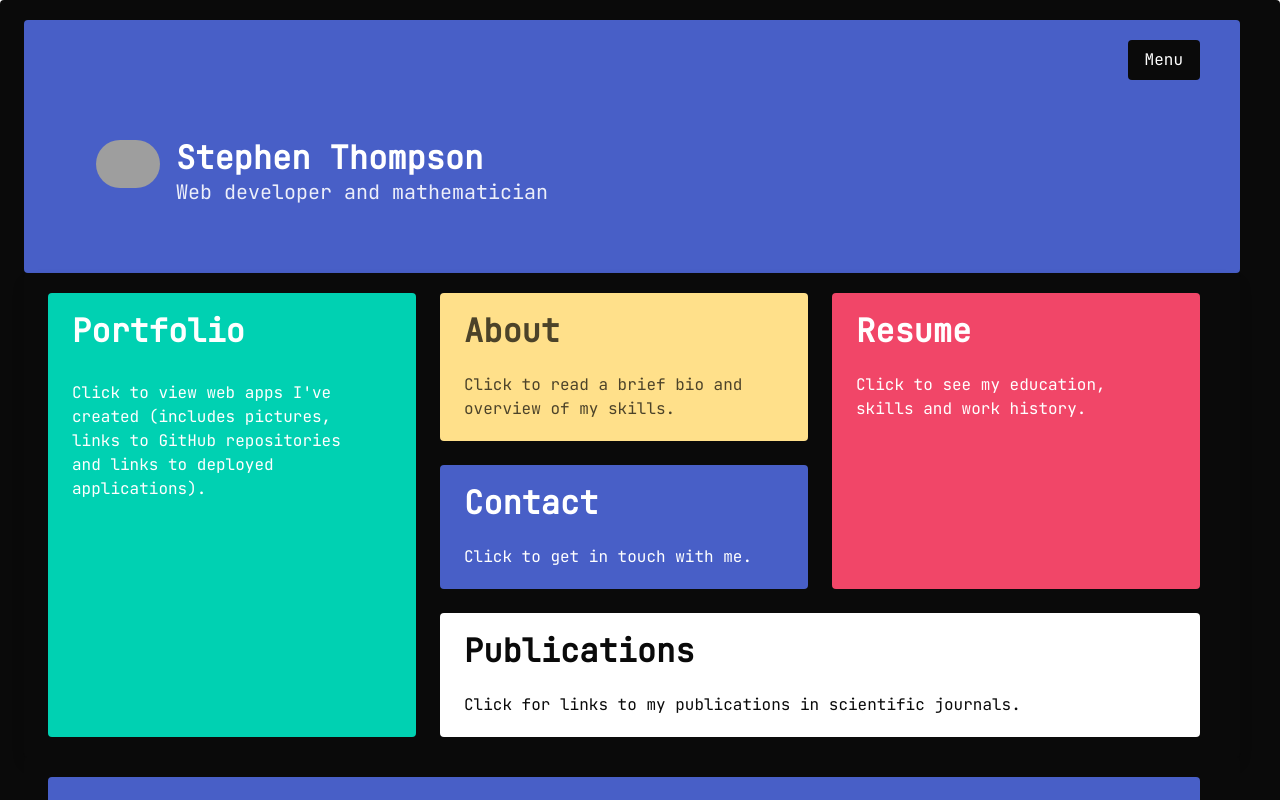
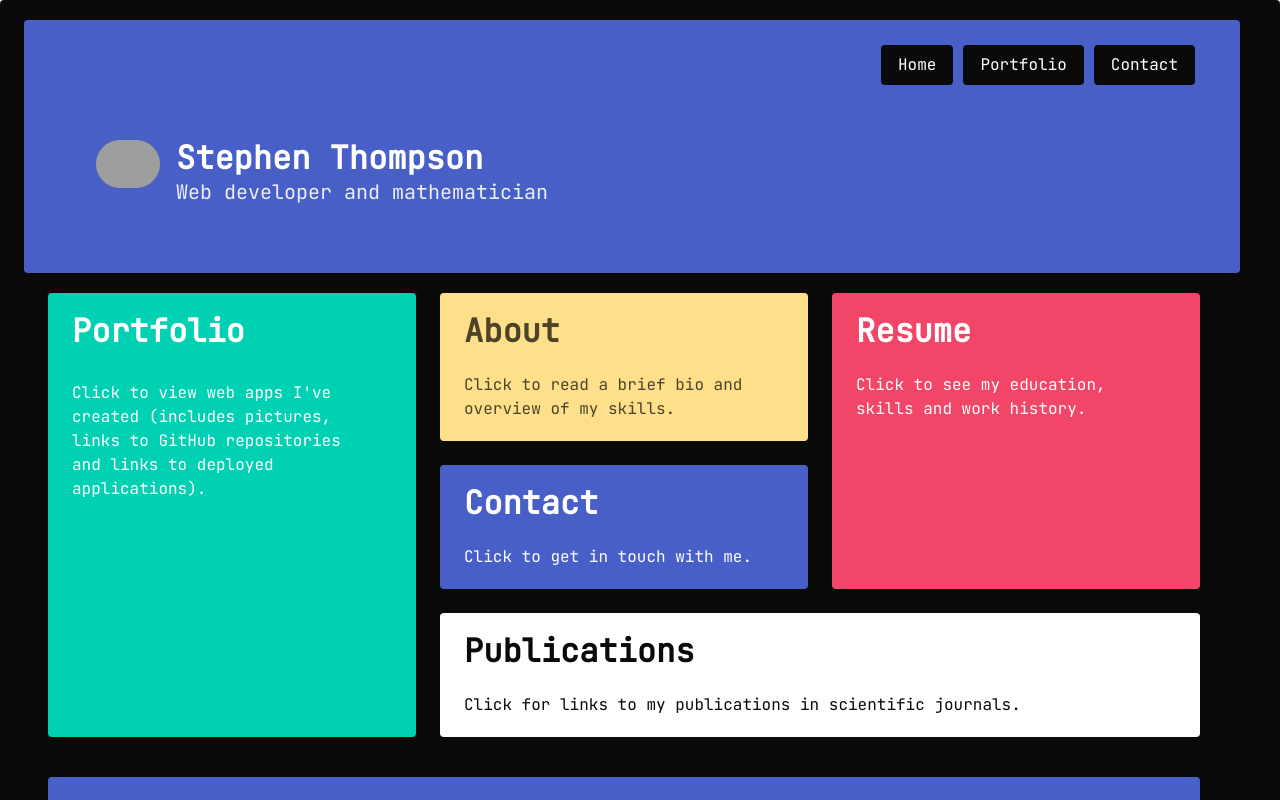
Before and after one commit to SThompsonChicago/react-portfolio, a React (Create React App) app: page / in a window 1280 px wide. Shown: the top 800 px of the page. Built offline with nearby package versions, Linux system fonts and the light colour scheme; grey boxes are pictures that could not be loaded; a web font is replaced by a local one.

Commit message:
fixed navigation

```diff
--- a/src/components/Header.js
+++ b/src/components/Header.js
@@ -6,7 +6,10 @@ const styles = {
   },
   right: {
     float: "right",
-  }
+  },
+  space: {
+    margin:"5px",
+  },
 }
 
 function Header({currentPage, handlePageChange }) {
@@ -17,11 +20,25 @@ function Header({currentPage, handlePageChange }) {
             <header className="navbar" style={styles.right}>
 
 <a className="button is-black"
-
+  style={styles.space}
     href="#home"
     onClick={() => handlePageChange('Home')}
     >
       <span>Home</span>
+    </a>
+    <a className="button is-black"
+    style={styles.space}
+    href="#portfolio"
+    onClick={() => handlePageChange('Portfolio')}
+    >
+      <span>Portfolio</span>
+    </a>
+    <a className="button is-black"
+    style={styles.space}
+    href="#contact"
+    onClick={() => handlePageChange('Contact')}
+    >
+      <span>Contact</span>
     </a>
 
 </header>
--- a/src/components/Home.js
+++ b/src/components/Home.js
@@ -19,14 +19,27 @@ export default function Home({currentPage, handlePageChange }) {
         <section className="hero notification is-link">
         <div className="hero-head">
     <header className="navbar" style={styles.right}>
-
-          <a className="button is-black"
-
-              href="#port"
-              >
-                <span>Menu</span>
-              </a>
-
+    <a className="button is-black"
+    style={styles.space}
+    href="#home"
+    onClick={() => handlePageChange('Home')}
+    >
+      <span>Home</span>
+    </a>
+    <a className="button is-black"
+    style={styles.space}
+    href="#portfolio"
+    onClick={() => handlePageChange('Portfolio')}
+    >
+      <span>Portfolio</span>
+    </a>
+    <a className="button is-black"
+    style={styles.space}
+    href="#contact"
+    onClick={() => handlePageChange('Contact')}
+    >
+      <span>Contact</span>
+    </a>
     </header>
   </div>
             <div className="hero-body">
```
